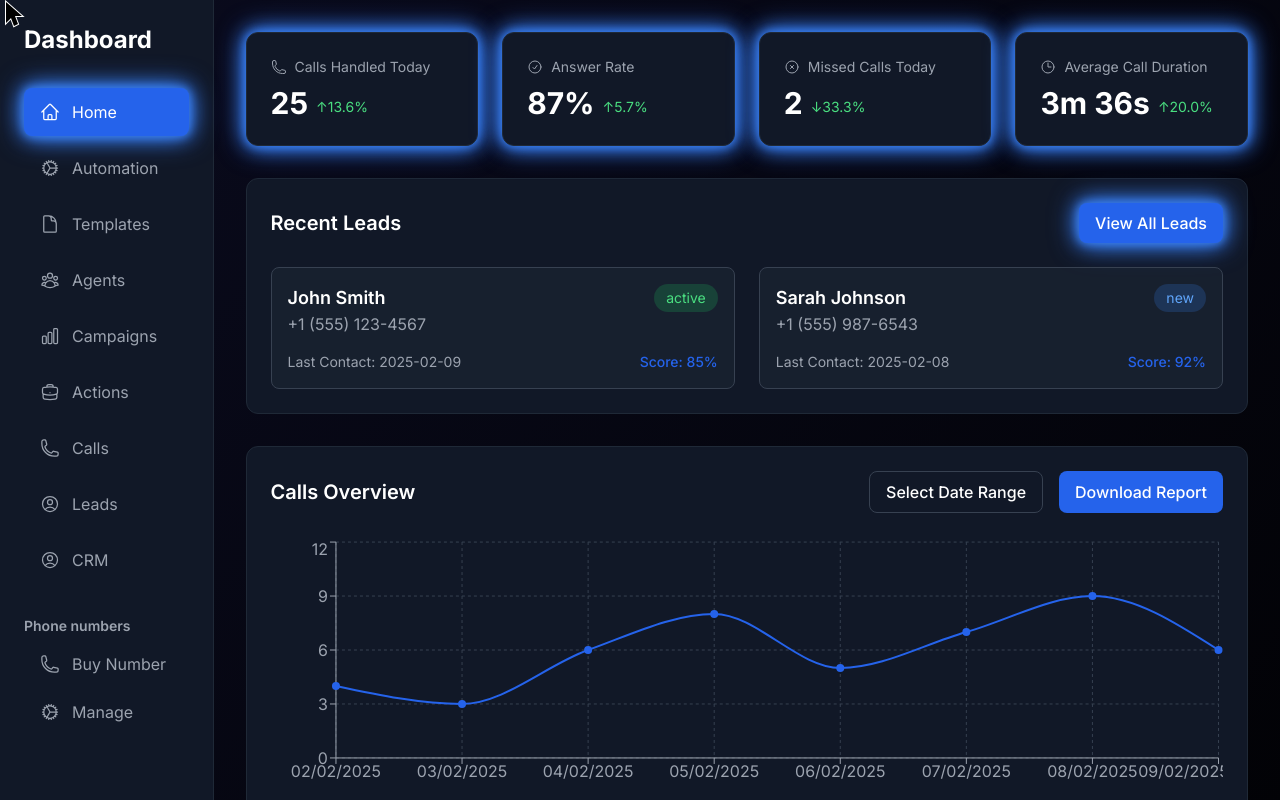
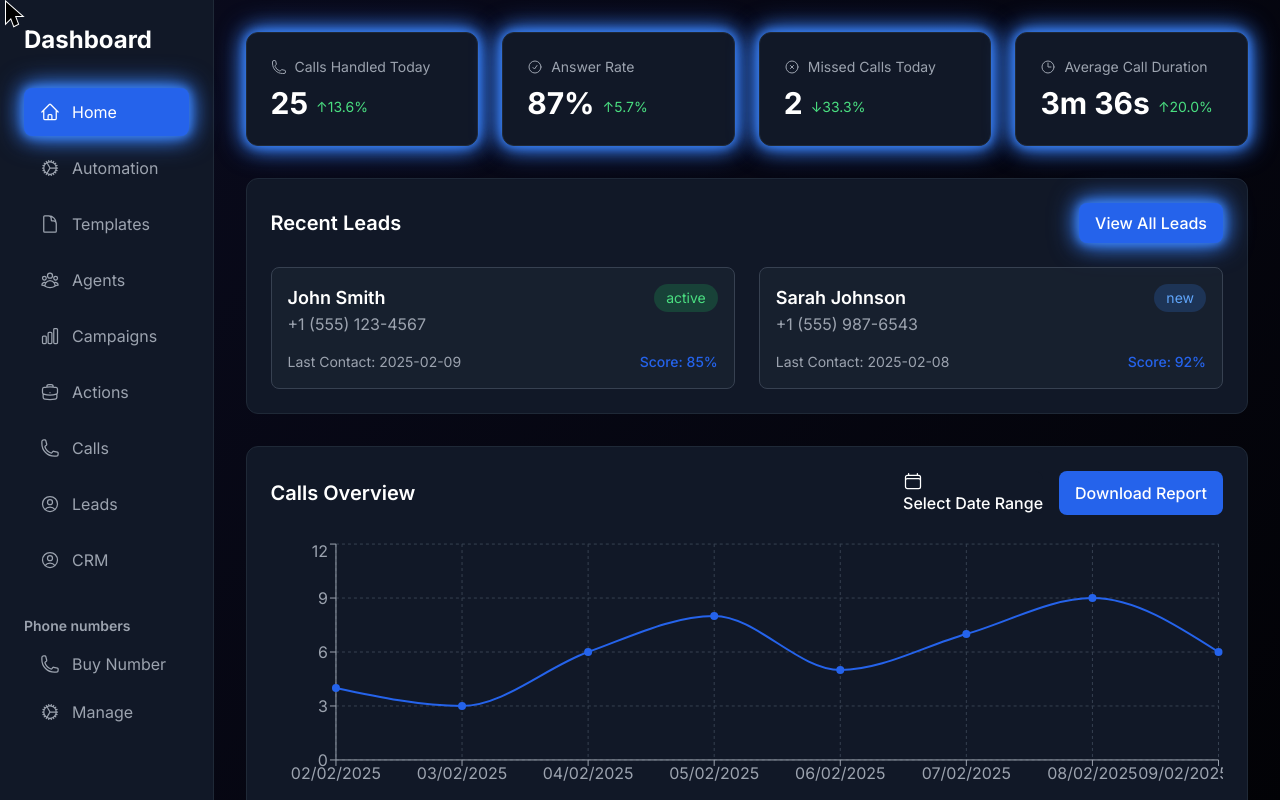
Before and after one commit to AI-call-center/dashboard, a React (Vite) app: page / in a window 1280 px wide. Shown: the top 800 px of the page. Built offline with nearby package versions, Linux system fonts and the light colour scheme; the HTML template or start-up script is replaced by a standard one.

Commit message:
feat: add date range picker to dashboard chart
- Add react-datepicker with custom dark theme styling
- Implement date range filtering for call data
- Add custom datepicker styles to match dashboard theme
- Show selected date range in button text

```diff
--- a/package.json
+++ b/package.json
@@ -12,9 +12,11 @@
   "dependencies": {
     "@headlessui/react": "^2.2.0",
     "@heroicons/react": "^2.1.1",
+    "@types/react-datepicker": "^6.2.0",
     "date-fns": "^4.1.0",
     "framer-motion": "^11.0.3",
     "react": "^18.2.0",
+    "react-datepicker": "^8.0.0",
     "react-dom": "^18.2.0",
     "react-hot-toast": "^2.5.1",
     "react-router-dom": "^7.1.5",
--- a/src/components/Dashboard.tsx
+++ b/src/components/Dashboard.tsx
@@ -1,6 +1,10 @@
 import { motion } from 'framer-motion';
 import { LineChart, Line, XAxis, YAxis, CartesianGrid, Tooltip, ResponsiveContainer } from 'recharts';
-import { PhoneIcon, UserCircleIcon, CheckCircleIcon, ClockIcon, XCircleIcon } from '@heroicons/react/24/outline';
+import { PhoneIcon, UserCircleIcon, CheckCircleIcon, ClockIcon, XCircleIcon, CalendarIcon } from '@heroicons/react/24/outline';
+import DatePicker from 'react-datepicker';
+import 'react-datepicker/dist/react-datepicker.css';
+import '../styles/datepicker.css';
+import { useState } from 'react';
 
 const data = [
   { date: '02/02/2025', calls: 4 },
@@ -137,6 +141,17 @@ const recentCalls = [
 ];
 
 const Dashboard = () => {
+  const [dateRange, setDateRange] = useState<[Date | null, Date | null]>([null, null]);
+  const [startDate, endDate] = dateRange;
+
+  const getFilteredData = () => {
+    if (!startDate || !endDate) return data;
+    return data.filter(item => {
+      const itemDate = new Date(item.date);
+      return itemDate >= startDate && itemDate <= endDate;
+    });
+  };
+
   return (
     <div className="p-8 space-y-8">
       <div className="grid grid-cols-4 gap-6">
@@ -220,12 +235,28 @@ const Dashboard = () => {
           <div className="flex justify-between items-center mb-6">
             <div className="text-xl font-semibold text-white">Calls Overview</div>
             <div className="flex space-x-4">
-              <motion.button
-                whileHover={{ scale: 1.05 }}
-                className="px-4 py-2 bg-dashboard-surface border border-gray-700 rounded-lg text-white font-medium"
-              >
-                Select Date Range
-              </motion.button>
+              <div className="relative">
+                <DatePicker
+                  selectsRange={true}
+                  startDate={startDate}
+                  endDate={endDate}
+                  onChange={(update) => setDateRange(update)}
+                  customInput={
+                    <motion.button
+                      whileHover={{ scale: 1.05 }}
+                      className="px-4 py-2 bg-dashboard-surface border border-gray-700 rounded-lg text-white font-medium flex items-center gap-2"
+                    >
+                      <CalendarIcon className="w-5 h-5" />
+                      {startDate && endDate
+                        ? `${startDate.toLocaleDateString()} - ${endDate.toLocaleDateString()}`
+                        : 'Select Date Range'}
+                    </motion.button>
+                  }
+                  className="react-datepicker-wrapper"
+                  wrapperClassName="react-datepicker-wrapper"
+                  calendarClassName="bg-dashboard-surface border border-gray-700 rounded-lg text-white"
+                />
+              </div>
               <motion.button
                 whileHover={{ scale: 1.05 }}
                 className="px-4 py-2 bg-dashboard-accent rounded-lg text-white font-medium"
@@ -236,7 +267,7 @@ const Dashboard = () => {
           </div>
           <div className="h-64">
             <ResponsiveContainer width="100%" height="100%">
-              <LineChart data={data}>
+              <LineChart data={getFilteredData()}>
                 <CartesianGrid strokeDasharray="3 3" stroke="#374151" />
                 <XAxis dataKey="date" stroke="#9CA3AF" />
                 <YAxis stroke="#9CA3AF" />
--- /dev/null
+++ b/src/styles/datepicker.css
@@ -0,0 +1,70 @@
+.react-datepicker {
+  font-family: inherit;
+  background-color: #1F2937 !important;
+  border: 1px solid #374151 !important;
+  border-radius: 0.5rem !important;
+  color: #F3F4F6 !important;
+}
+
+.react-datepicker__header {
+  background-color: #111827 !important;
+  border-bottom: 1px solid #374151 !important;
+  border-top-left-radius: 0.5rem !important;
+  border-top-right-radius: 0.5rem !important;
+  padding-top: 0.5rem !important;
+}
+
+.react-datepicker__current-month {
+  color: #F3F4F6 !important;
+  font-weight: 600 !important;
+}
+
+.react-datepicker__day-name {
+  color: #9CA3AF !important;
+}
+
+.react-datepicker__day {
+  color: #F3F4F6 !important;
+}
+
+.react-datepicker__day:hover {
+  background-color: #374151 !important;
+  border-radius: 0.375rem !important;
+}
+
+.react-datepicker__day--selected,
+.react-datepicker__day--in-range {
+  background-color: #2563EB !important;
+  border-radius: 0.375rem !important;
+  color: white !important;
+}
+
+.react-datepicker__day--keyboard-selected {
+  background-color: #3B82F6 !important;
+  border-radius: 0.375rem !important;
+}
+
+.react-datepicker__day--in-selecting-range {
+  background-color: rgba(37, 99, 235, 0.5) !important;
+}
+
+.react-datepicker__day--disabled {
+  color: #4B5563 !important;
+}
+
+.react-datepicker__navigation-icon::before {
+  border-color: #9CA3AF !important;
+}
+
+.react-datepicker__navigation:hover *::before {
+  border-color: #F3F4F6 !important;
+}
+
+.react-datepicker-popper[data-placement^=bottom] .react-datepicker__triangle::before,
+.react-datepicker-popper[data-placement^=bottom] .react-datepicker__triangle::after {
+  border-bottom-color: #111827 !important;
+}
+
+.react-datepicker__day--outside-month {
+  color: #6B7280 !important;
+}
```
Also changed, not shown: 1 other file (tests, documents, lock files or other folders).
